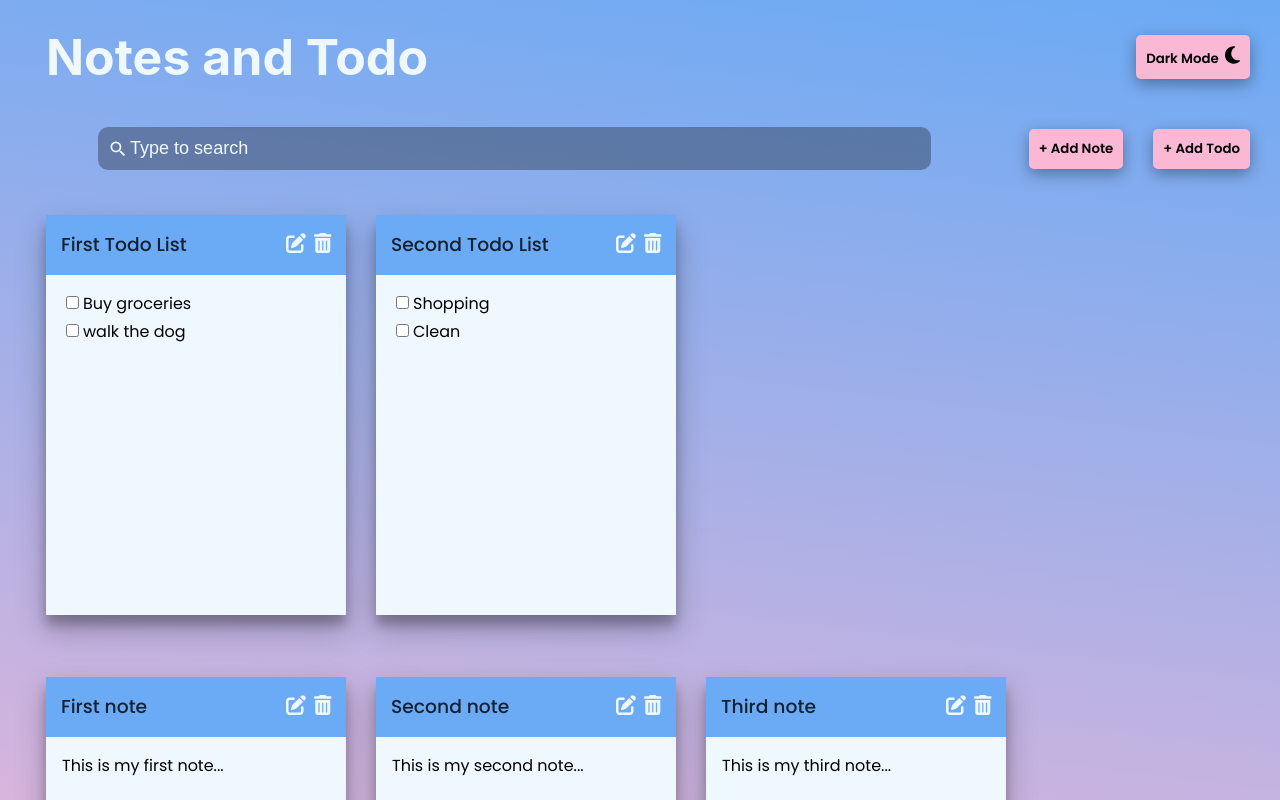
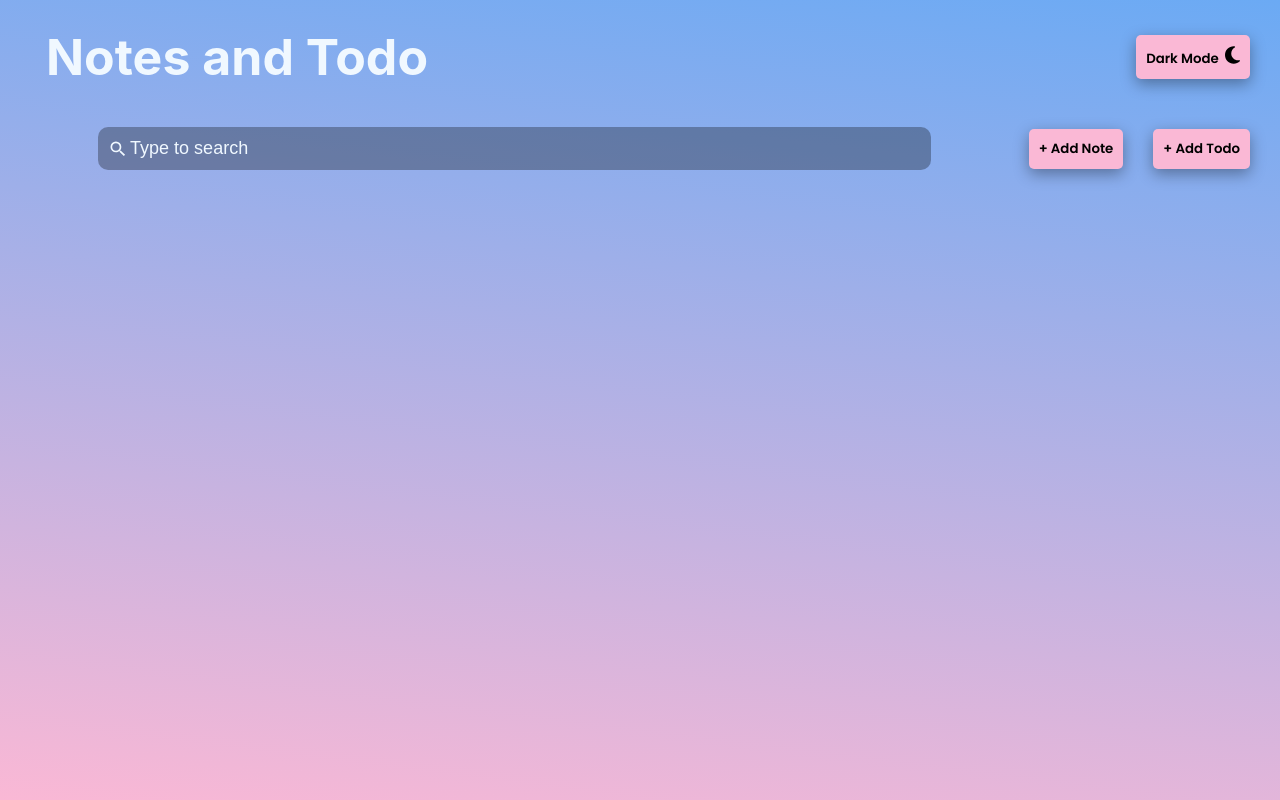
Before and after one commit to marijahavaic/notes-todo-app, a React (Create React App) app: page / in a window 1280 px wide. Shown: the top 800 px of the page. Built offline with nearby package versions, Linux system fonts and the light colour scheme.

Commit message:
Fix child key issue with notes

```diff
--- a/src/App.js
+++ b/src/App.js
@@ -11,62 +11,31 @@ import TodoList from './Components/TodoList';
 function App() {
   const [darkMode, setDarkMode] = useState(false);
   const [searchText, setSearchText] = useState('');
+  // Notes
+  const [editedNote, setEditedNotes] = useState(false);
   const [newNote, setNewNotes] = useState(false);
   const [notes, setNotes] = useState([
-    {
-      id: nanoid(),
-      title: "First note",
-      text: "This is my first note..."
-    },
-    {
-      id: nanoid(),
-      title: "Second note",
-      text: "This is my second note..."
-    },
-    {
-      id: nanoid(),
-      title: "Third note",
-      text: "This is my third note..."
-    }
+    // {
+    //   id: nanoid(),
+    //   title: "First note",
+    //   text: "This is my first note..."
+    // },
+    // {
+    //   id: nanoid(),
+    //   title: "Second note",
+    //   text: "This is my second note..."
+    // },
+    // {
+    //   id: nanoid(),
+    //   title: "Third note",
+    //   text: "This is my third note..."
+    // }
   ]);
+  // Todos
   const [newTodo, setNewTodos] = useState(false);
-  const [todos, setTodos] = useState([
-    {
-      id: nanoid(),
-      title: "First Todo List",
-      listOfTodos: [
-        {
-          id: nanoid(),
-          text: 'Buy groceries',
-        },
-        {
-          id: nanoid(),
-          text: 'walk the dog'
-        }
-      ]
-    },
-    {
-      id: nanoid(),
-      title: "Second Todo List",
-      listOfTodos:
-        [
-          {
-            id: nanoid(),
-            text: 'Shopping',
-          },
-          {
-            id: nanoid(),
-            text: 'Clean'
-          }
-        ]
-    }
-  ])
-  const [newTasks, setNewTasks] = useState([
-    {
-      id: nanoid(),
-      text: 'Wash the dishes'
-    }
-  ]);
+  const [todos, setTodos] = useState([])
+  // Tasks
+  const [newTasks, setNewTasks] = useState([]);
 
 
   // Retrive notes from local storage
@@ -110,6 +79,23 @@ function App() {
     setNewNotes(false);
   };
 
+  const editNote = (id, title, text) => {
+    const updatedNote = {
+      id: id,
+      title: title,
+      text: text
+    }
+
+    const updatedNotes = notes.map(note => {
+      if (note.id = id) {
+        return { ...notes, updatedNote }
+      }
+    });
+    setNotes(updatedNotes);
+
+    console.log(updatedNote, updatedNotes)
+  }
+
   const addTodo = (title, listOfTodos) => {
     const newTodo = {
       id: nanoid(),
@@ -152,6 +138,10 @@ function App() {
     setNewTodos(false);
   }
 
+  const closeEditNote = () => {
+    setEditedNotes(false);
+  }
+
   return (
     <div className={`${darkMode ? 'DarkMode' : 'App'}`}>
       <Header
@@ -189,8 +179,11 @@ function App() {
         <NotesList
           notes={notes.filter((note) => note.text.toLowerCase().includes(searchText) || note.title.toLowerCase().includes(searchText))}
           handleAddNote={addNote}
+          handleEditNote={editNote}
           handleDeleteNote={deleteNote}
-          newNote={newNote} />
+          newNote={newNote}
+          handleCloseEdit={closeEditNote}
+        />
       </div>
     </div>
   );
--- a/src/Components/Note.js
+++ b/src/Components/Note.js
@@ -5,7 +5,7 @@ import '../Style/Note.css'
 import { FontAwesomeIcon } from '@fortawesome/react-fontawesome';
 import { faPenToSquare, faTrashCan, faClose } from '@fortawesome/free-solid-svg-icons';
 
-const Note = ({ id, title, text, handleDeleteNote, handleAddNote, handleCloseNewNote }) => {
+const Note = ({ id, title, text, handleDeleteNote, handleEditNote, handleCloseNewNote, handleCloseEdit }) => {
     const [isEditing, setIsEditing] = useState(false);
 
 
@@ -26,10 +26,11 @@ const Note = ({ id, title, text, handleDeleteNote, handleAddNote, handleCloseNew
     const handleSaveEditClick = () => {
         // check if the note isn't empty
         if (editText.trim().length > 0 || editTitle.trim().length > 0) {
-            handleAddNote(editTitle, editText);
+            handleEditNote(id, editTitle, editText);
             // Clear input areas
             setEditTitle('');
             setEditText('');
+            setIsEditing(false);
         }
     }
 
@@ -73,7 +74,7 @@ const Note = ({ id, title, text, handleDeleteNote, handleAddNote, handleCloseNew
                         name={title}
                         onChange={handleTitleEdit}
                     ></textarea>
-                    <FontAwesomeIcon icon={faClose} className="Icon" onClick={handleCloseNewNote} />
+                    <FontAwesomeIcon icon={faClose} className="Icon" onClick={handleCloseEdit} />
                 </div>
                 <div className='NoteBody'>
                     <textarea
--- a/src/Components/NotesList.js
+++ b/src/Components/NotesList.js
@@ -4,15 +4,18 @@ import Note from './Note';
 
 import '../Style/NotesList.css';
 
-const NotesList = ({ notes, handleDeleteNote }) => {
+const NotesList = ({ notes, handleDeleteNote, handleEditNote, handleCloseEdit }) => {
     return (
         <div className="NotesList">
             {notes.map((note) => (
                 <Note
+                    key={note.id}
                     id={note.id}
                     title={note.title}
                     text={note.text}
                     handleDeleteNote={handleDeleteNote}
+                    handleEditNote={handleEditNote}
+                    handleCloseEdit={handleCloseEdit}
                 />
             ))}
         </div>
```
